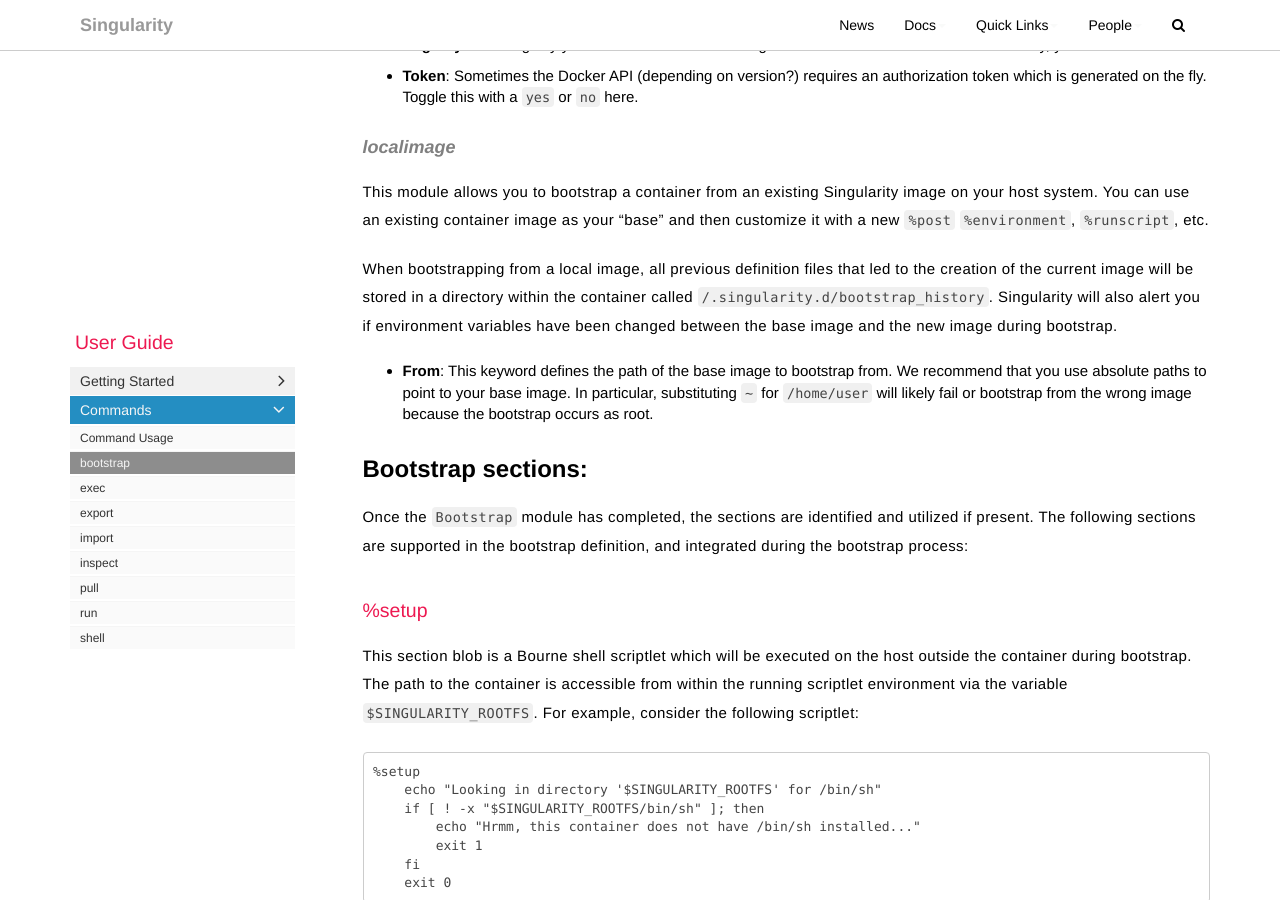
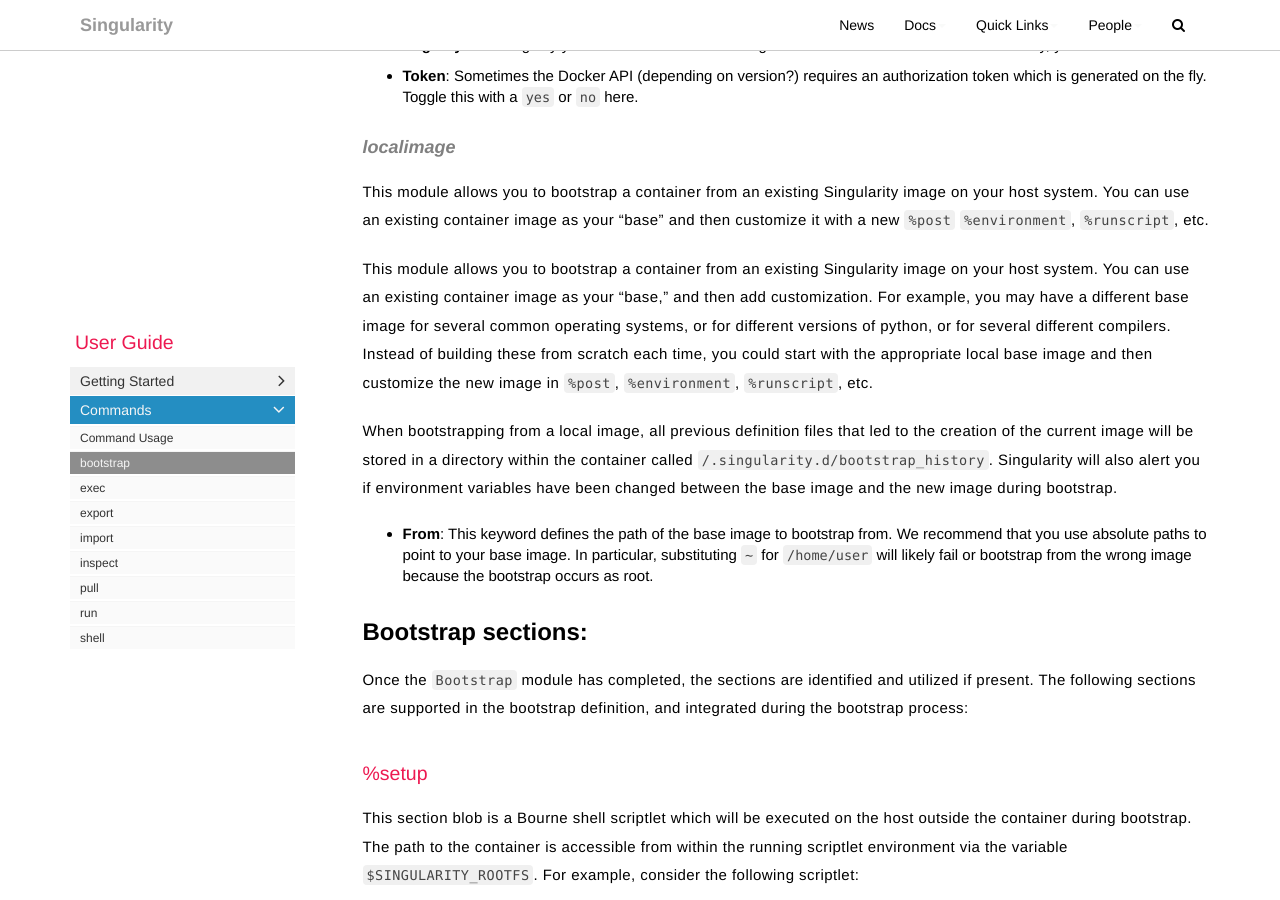
Before and after one commit to singularityware/singularityware.github.io, a Jekyll site: the page built from pages/docs/user-docs/docs-bootstrap.md, in a window 1280 px wide and 900 px high, scrolled down 2430 px. Built offline with Jekyll 4.4.1, drawn with Linux system fonts in a browser that asks for light colours; nearby versions of some CDN libraries; comment, search, counter and statistics services are not loaded.

Commit message:
adding vsoch's edits

```diff
--- a/pages/docs/user-docs/docs-bootstrap.md
+++ b/pages/docs/user-docs/docs-bootstrap.md
@@ -45,6 +45,8 @@ The Docker bootstrap module will create a core operating system image based on a
 
 #### **localimage**
 This module allows you to bootstrap a container from an existing Singularity image on your host system.  You can use an existing container image as your "base" and then customize it with a new `%post` `%environment`, `%runscript`, etc.
+
+This module allows you to bootstrap a container from an existing Singularity image on your host system.  You can use an existing container image as your "base," and then add customization. For example, you may have a different base image for several common operating systems, or for different versions of python, or for several different compilers. Instead of building these from scratch each time, you could start with the appropriate local base image and then customize the new image in `%post`, `%environment`, `%runscript`, etc.
 
 When bootstrapping from a local image, all previous definition files that led to the creation of the current image will be stored in a directory within the container called `/.singularity.d/bootstrap_history`.  Singularity will also alert you if environment variables have been changed between the base image and the new image during bootstrap.
 
```
